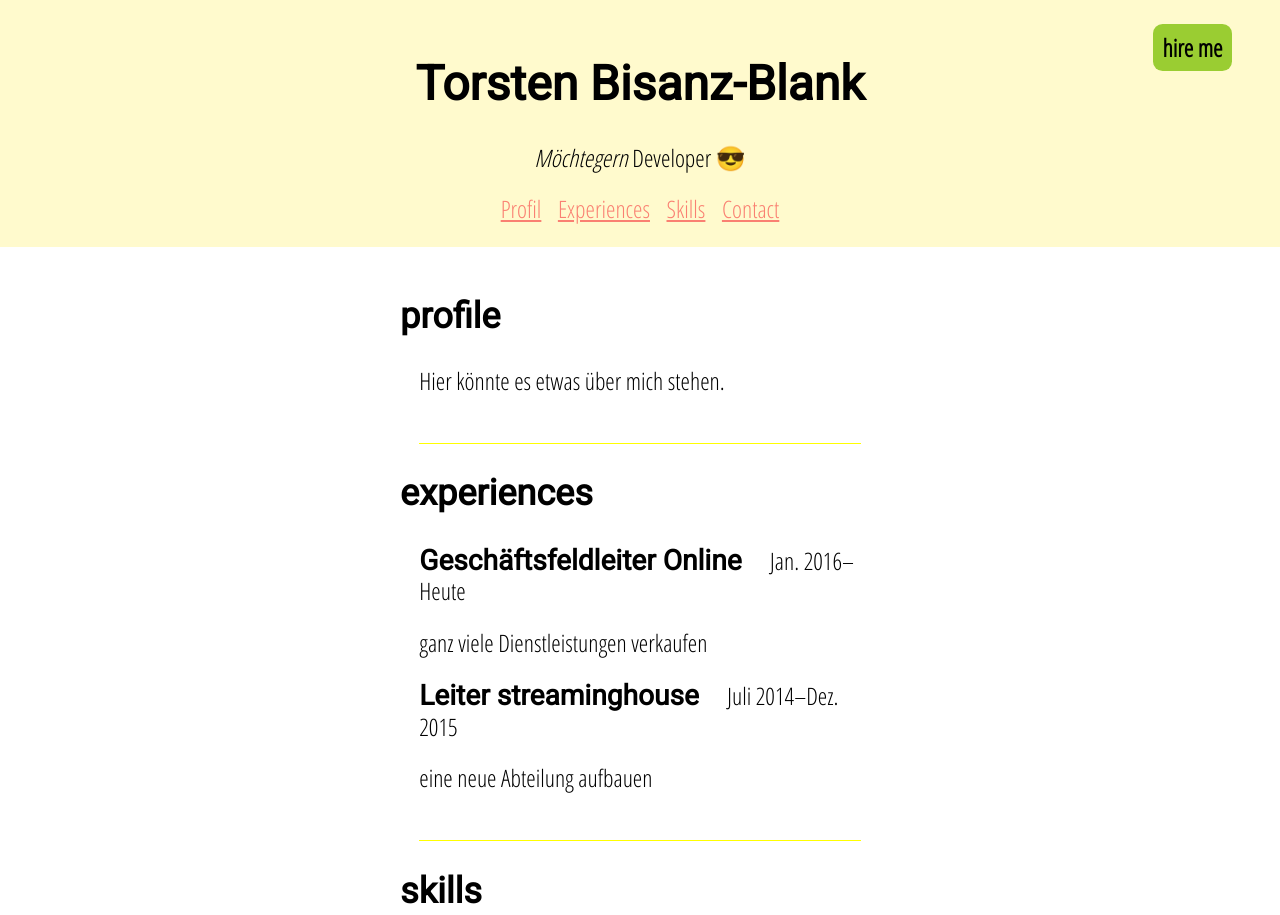
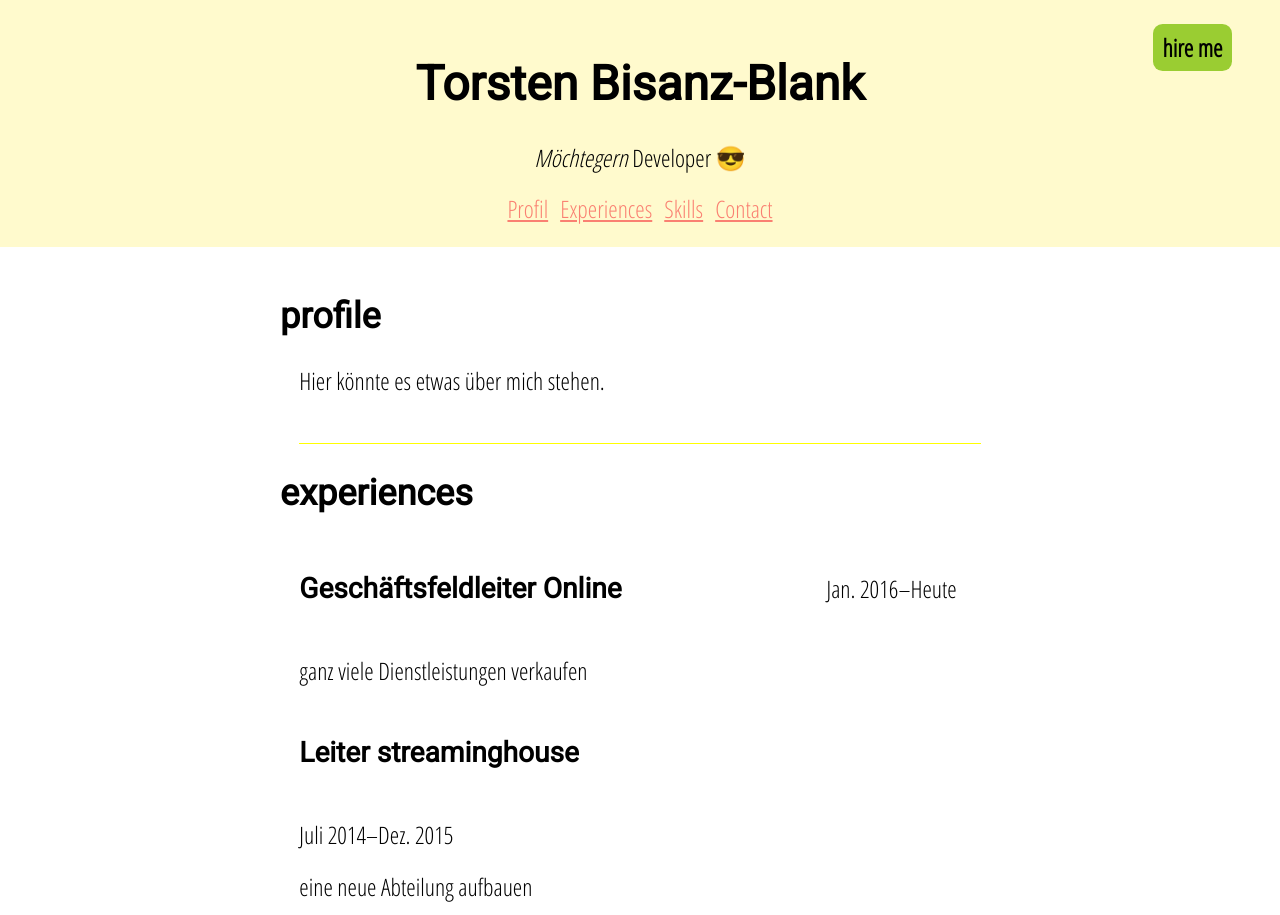
Before and after one commit to Student-Torsten/CV, a plain HTML site: page index.html in a window 1280 px wide. Shown: the top 915 px of the page. Drawn offline with nearby package versions, Linux system fonts and the light colour scheme.

Commit message:
main-nav & Exp --> flexbox

```diff
--- a/index.html
+++ b/index.html
@@ -40,7 +40,7 @@
       <article id="experiences">
         <h2 class="article-heading">experiences</h2>
         <section>
-          <header>
+          <header class="experiences-header">
             <h3 class="experience-header">Geschäftsfeldleiter Online</h3>
             <p class="experience-subheader">Jan. 2016–Heute</p>
           </header>
--- a/style.css
+++ b/style.css
@@ -71,12 +71,19 @@ main > article + article {
 .main-nav a:active {
   background-color: blue;
 }
-
+.main-nav {
+  display: inline-flex;
+  flex-direction: column;
+}
+.experiences-header {
+  display: flex;
+  flex-direction: column;
+}
 .icon::after {
   content: "😎";
 }
 .main {
-  max-width: 50ch;
+  max-width: 75ch;
   margin: 0 auto;
   padding: 0.8rem;
 }
@@ -85,12 +92,16 @@ main > article + article {
   left: -0.8rem;
 }
 .experience-header {
-  display: inline;
+  _display: inline;
   padding-right: 1rem;
 }
 .experience-subheader {
-  display: inline;
+  _display: inline;
   padding-right: 1rem;
+}
+.experience-header {
+  display: inline-flex;
+  flex-direction: column;
 }
 .hireme {
   background-color: yellowgreen;
@@ -111,6 +122,16 @@ main > article + article {
   main > article + article {
     margin-top: 1.5rem;
   }
+  .main-nav {
+    flex-direction: row;
+    display: inline-flex;
+    justify-content: center;
+  }
+  .experiences-header {
+    flex-direction: row;
+    justify-content: space-between;
+    align-items: baseline;
+  }
 }
 @media screen and (min-width: 992px) {
   main > article + article {
```
